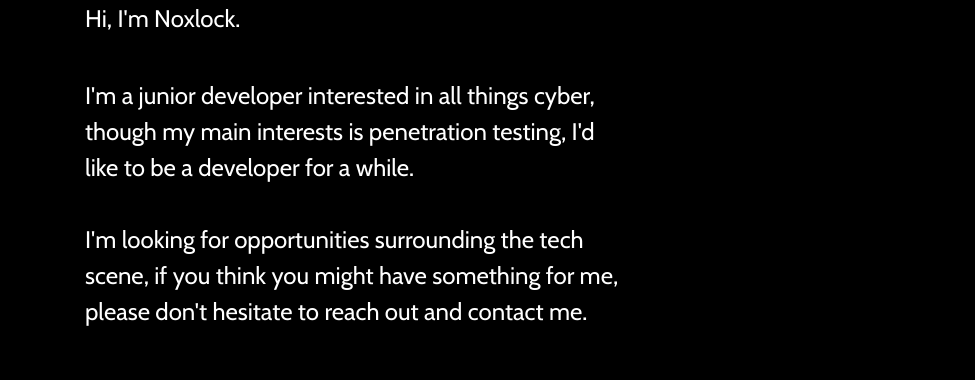
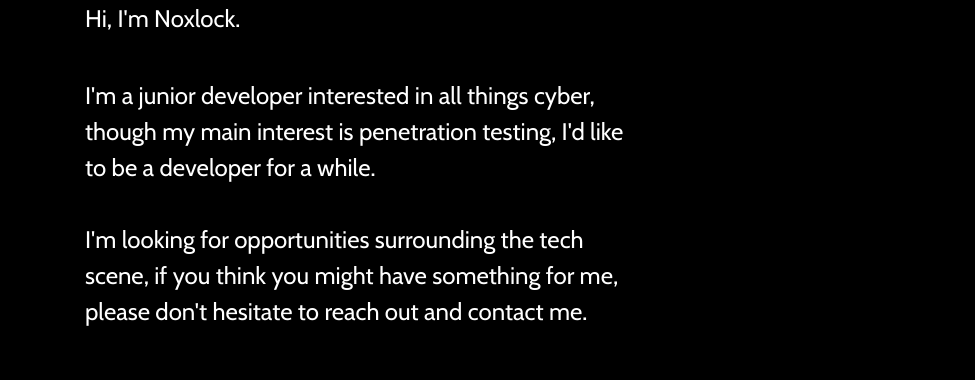
Before and after one commit to noxlock/Portfolio, a website: page public/About/index.html in a window 1280 px wide. Shown: the part 143-523 px from the top of the page, 0-975 px from the left. Drawn offline with nearby package versions, Linux system fonts and the light colour scheme.

Commit message:
fixed a typo

```diff
--- a/public/About/index.html
+++ b/public/About/index.html
@@ -48,7 +48,7 @@
             <h4>Hi, I'm Noxlock. </h4> <br/>
             <p>
             I'm a junior developer interested in all things cyber,
-            though my main interests is penetration testing, I'd like to be a developer for a while.
+            though my main interest is penetration testing, I'd like to be a developer for a while.
             <br/>
             <br/>
             I'm looking for opportunities surrounding the tech scene,
```
